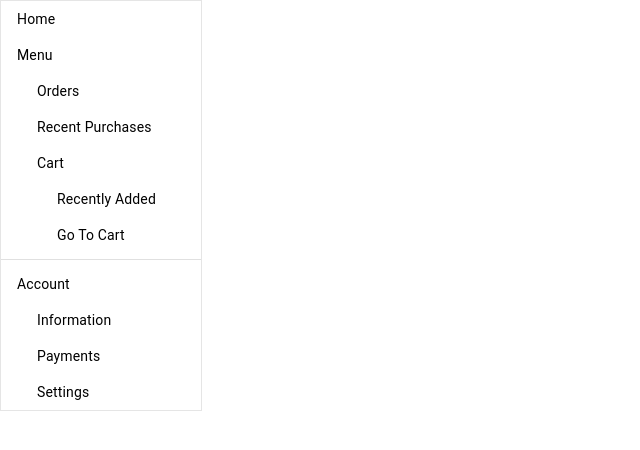
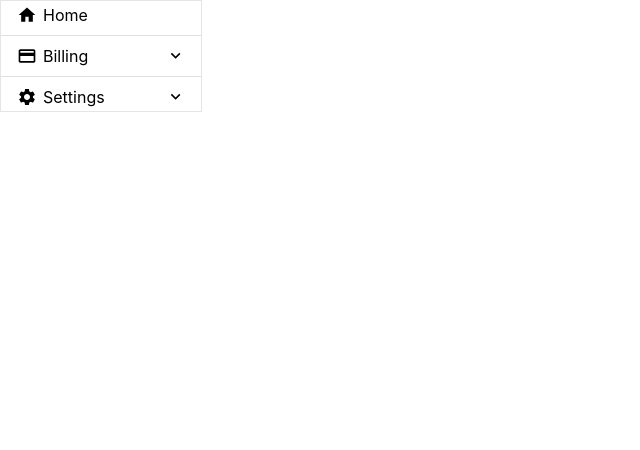
Before and after one commit to max-vac/NavBar-with-React, a React (Create React App) app in the folder navbar-wtih-react/: page / in a window 1280 px wide. Shown: the top 450 px of the page, without its empty margins (0-640 px from the left). Built offline with nearby package versions, Linux system fonts and the light colour scheme.

Commit message:
Fixed bug for drop down expansion and retraction

```diff
--- a/navbar-wtih-react/src/App.js
+++ b/navbar-wtih-react/src/App.js
@@ -10,33 +10,51 @@ import PaymentIcon from '@material-ui/icons/Payment';
 import InfoIcon from '@material-ui/icons/Info';
 import AddIcon from '@material-ui/icons/Add';
 import MenuIcon from '@material-ui/icons/Menu';
+import NotificationsIcon from '@material-ui/icons/Notifications';
 
-const listItems = [
-  { name: 'home', label: 'Home', Icon: HomeIcon },
-  { name: 'menu',
-    label: 'Menu',
-    icon: MenuIcon,
-    listItems: [
-      { name: 'orders', label: 'Orders', icon: StoreIcon},
-      { name: 'recent purchases', label: 'Recent Purchases', icon: AddIcon},
-      { name: 'cart',
-        label: 'Cart',
-        icon: AddShoppingCartIcon,
-        listItems: [
-          { name: 'recently added', label: 'Recently Added', icon: AddIcon },
-          { name: 'go to cart', label: 'Go To Cart', icon: ShoppingCartIcon }
-        ]
-    }
+function onClick(e, item) {
+  window.alert(JSON.stringify(item, null, 2));
+}
+
+const menuItems = [
+  { name: "home", label: "Home", Icon: HomeIcon },
+  "divider",
+  {
+    name: "billing",
+    label: "Billing",
+    Icon: PaymentIcon,
+    menuItems: [
+      { name: "statements", label: "Statements", onClick },
+      { name: "reports", label: "Reports", onClick }
     ]
   },
   "divider",
-  { name: 'account',
-    label: 'Account',
-    icon: AccountBoxIcon,
-    listItems: [
-      { name: 'information', label: 'Information', icon: InfoIcon },
-      { name: 'payments', label: 'Payments', icon: PaymentIcon },
-      { name: 'settings', label: 'Settings', icon: SettingsIcon }
+  {
+    name: "settings",
+    label: "Settings",
+    Icon: SettingsIcon,
+    menuItems: [
+      { name: "profile", label: "Profile" },
+      { name: "insurance", label: "Insurance", onClick },
+      "divider",
+      {
+        name: "notifications",
+        label: "Notifications",
+        Icon: NotificationsIcon,
+        menuItems: [
+          { name: "email", label: "Email", onClick },
+          {
+            name: "desktop",
+            label: "Desktop",
+            Icon: AddShoppingCartIcon,
+            menuItems: [
+              { name: "schedule", label: "Schedule" },
+              { name: "frequency", label: "Frequency" }
+            ]
+          },
+          { name: "sms", label: "SMS" }
+        ]
+      }
     ]
   }
 ];
@@ -44,7 +62,7 @@ const listItems = [
 
 const App = () => {
   return (
-    <Sidebar menuItems={ listItems } />
+    <Sidebar menuItems={ menuItems } />
   )
 }
 
--- a/navbar-wtih-react/src/Sidebar.js
+++ b/navbar-wtih-react/src/Sidebar.js
@@ -3,39 +3,89 @@ import List from '@material-ui/core/List'
 import ListItem from '@material-ui/core/ListItem'
 import ListItemText from '@material-ui/core/ListItemText'
 import Divider from "@material-ui/core/Divider";
+import ExpandMoreIcon from "@material-ui/icons/ExpandMore";
+import ExpandLessIcon from "@material-ui/icons/ExpandLess";
+import { Collapse } from '@material-ui/core';
 
 const style = {
   maxWidth: "200px",
   border: "1px solid rgba(0, 0, 0, 0.1)",
 };
 
-function SidebarItems({ depthStep = 20, depth = 0, expanded, menuItems, ...rest }) {
+function SidebarItems({ depthStep = 20, depth = 0, expanded, menuItem, ...rest }) {
   const [collapsed, setCollapsed] = React.useState(true);
-  const { label, listItems, Icon } = menuItems;
+  const { label, menuItems, Icon, onClick: onClickProp } = menuItem;
+
+  function toggleCollapse() {
+    setCollapsed(prevValue => !prevValue)
+  }
+
+  function onClick(e) {
+    if (Array.isArray(menuItems)) {
+      toggleCollapse();
+    }
+    if (onClickProp) {
+      onClickProp(menuItems)
+    }
+  }
+
+  let expandIcon;
+
+  if (Array.isArray(menuItems) && menuItems.length) {
+    expandIcon = !collapsed ? (
+      <ExpandLessIcon
+        className={
+          "sidebar-item-expand-arrow" + " sidebar-item-expand-arrow-expanded"
+        }
+      />
+    ) : (
+      <ExpandMoreIcon className="sidebar-item-expand-arrow" />
+    );
+  }
+
   return (
     <div>
-      <ListItem button dense >
-        <ListItemText style={{ paddingLeft: depth * depthStep }}>
-          <span>{label}</span>
-        </ListItemText>
+      <ListItem
+        className="sidebar-item"
+        onClick={onClick}
+        button
+        dense
+        {...rest}
+      >
+        <div
+          style={{ paddingLeft: depth * depthStep }}
+          className="sidebar-item-content"
+        >
+          {Icon && <Icon className="sidebar-item-icon" fontSize="small" />}
+          <div className="sidebar-item-text">{label}</div>
+        </div>
+        {expandIcon}
       </ListItem>
-      {Array.isArray(listItems) ? (
-        <List disablePadding dense>
-          { listItems.map((items) => (
-            <SidebarItems
-              key={ items.name }
-              depth={ depth + 1}
-              depthStep={ depthStep }
-              menuItems={ items }
-              />
-          ))}
-        </List>
-      ) : null }
+      <Collapse in={!collapsed} timeout="auto" unmountOnExit>
+        {Array.isArray(menuItems) ? (
+          <List disablePadding dense>
+            {menuItems.map((items, index) => (
+              <React.Fragment key={`${items.name}${index}`}>
+                {items === "divider" ? (
+                  <Divider style={{ margin: "6px 0" }} />
+                ) : (
+                  <SidebarItems
+                    key={items.name}
+                    depth={depth + 1}
+                    depthStep={depthStep}
+                    menuItem={items}
+                  />
+                )}
+              </React.Fragment>
+            ))}
+          </List>
+        ) : null}
+      </Collapse>
     </div>
   );
 };
 
-function Sidebar({ menuItems, depthStep, depth }) {
+function Sidebar({ menuItems, depthStep, depth, expanded }) {
 
   return (
     <div style={ style }>
@@ -46,10 +96,10 @@ function Sidebar({ menuItems, depthStep, depth }) {
             <Divider style={{ margin: "6px 0" }} />
           ) : (
             <SidebarItems
-              key={ `${items.name}${index}`}
               depthStep={ depthStep }
               depth={ depth }
-              menuItems={ items }
+              expanded={ expanded }
+              menuItem={ items }
             />
           )}
           </React.Fragment>
--- a/navbar-wtih-react/src/index.css
+++ b/navbar-wtih-react/src/index.css
@@ -12,6 +12,40 @@ code {
     monospace;
 }
 
-.sidebar-text {
-  font-size: 0.8rem;
+.sidebar {
+  max-width: 240px;
+  height: 100vh;
+  border: 1px solid rgba(0, 0, 0, 0.1);
 }
+
+.sidebar-item {
+  display: flex;
+  justify-content: space-between;
+  align-items: center;
+}
+
+.sidebar-item-content {
+  white-space: nowrap;
+  text-overflow: ellipsis;
+  overflow: hidden;
+  display: flex;
+  align-items: center;
+  width: 100%;
+}
+
+.sidebar-item-icon {
+  margin-right: 6px;
+}
+
+.sidebar-item-text {
+  width: 100%;
+}
+
+.sidebar-item-expand-arrow {
+  font-size: 1.2rem !important;
+}
+
+.sidebar-item-expand-arrow-expanded {
+  color: #09bb12;
+  font-weight: bold;
+}
```
Also changed, not shown: 1 other file (tests, documents, lock files or other folders).
